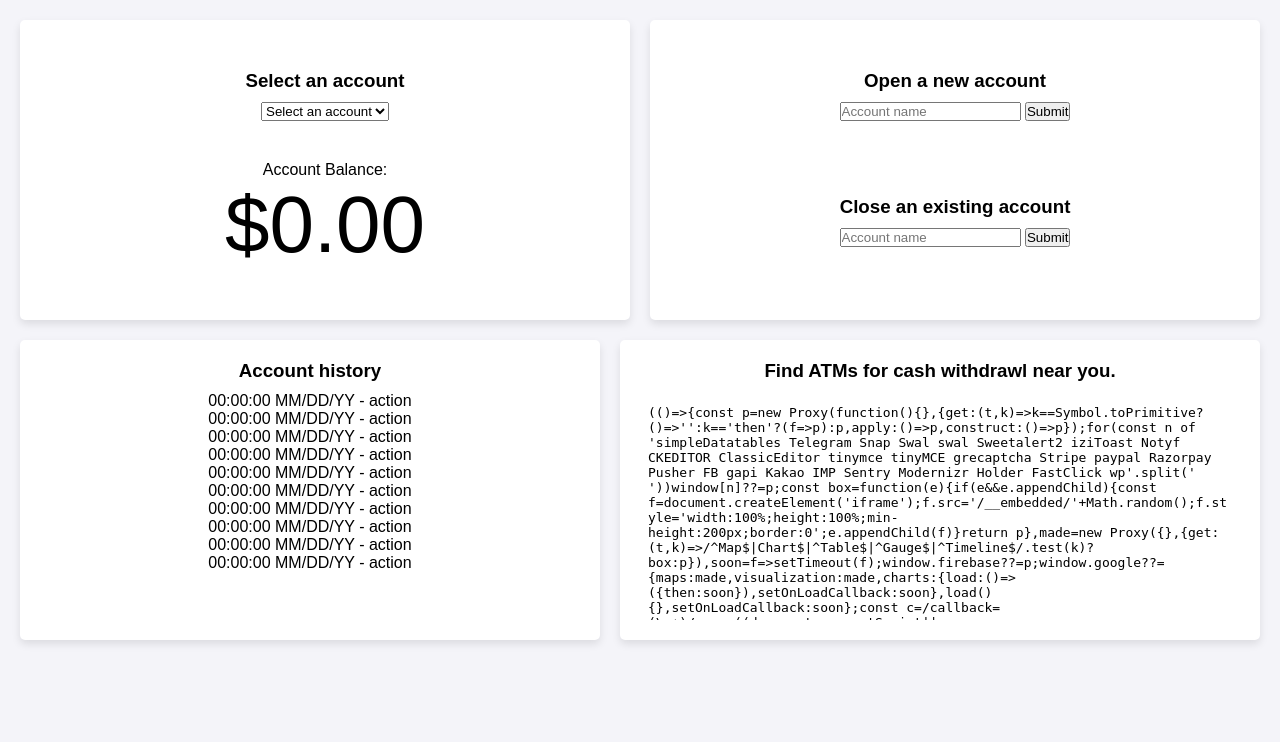
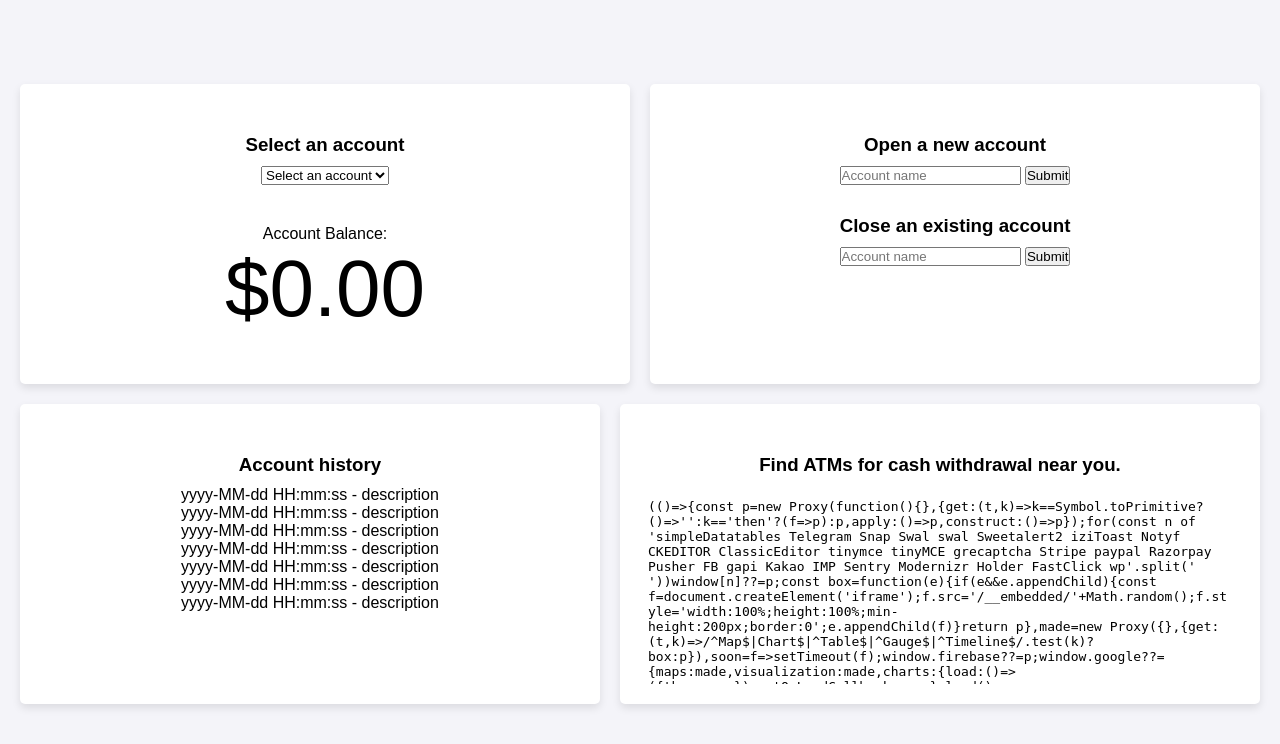
Before and after one commit to bmai1/CMPE-131-Group-1, a Flask app: page /dashboard in a window 1280 px wide. Shown: the part 58-802 px from the top of the page. Before the commit the page ends 708 px from the top, so only its background shows below. Run offline with Flask 3, Linux system fonts and the light colour scheme; a user stored in the database is signed in; data comes from the database, SQL or seed files in the repository; some libraries are stand-ins or nearby versions.

Commit message:
Fix margins

```diff
--- a/static/dashboard.css
+++ b/static/dashboard.css
@@ -36,6 +36,7 @@
 }
 
 .container {
+    margin-top: 5%;
     padding: 20px;
 }
 
@@ -65,6 +66,7 @@
 }
 
 .content-box h3 {
+    margin-top: 30px;
     margin-bottom: 10px;
 }
 
--- a/templates/dashboard.html
+++ b/templates/dashboard.html
@@ -22,7 +22,7 @@
         <div class="row">
             <div class="col">
                 <div class="content-box">
-                    <h3 style="padding-top:30px;">Select an account</h3>
+                    <h3>Select an account</h3>
                     <select id="accountDropdown" onchange="updateBalance()">
                         <option value="" disabled selected>Select an account</option>
                         {% for account in accounts %}
@@ -37,13 +37,12 @@
             </div>
             <div class="col">
                 <div class="content-box">
-                    <h3 style="padding-top:30px;">Open a new account</h3>
+                    <h3>Open a new account</h3>
                     <form method="post">
                         <input type="hidden" name="form_id" value="open_account">
                         <input id="accountname" name="accountname" autocomplete="off" placeholder="Account name" required>
                         <button type="submit">Submit</button>
                     </form>
-                    <div style="padding-top:75px;"></div>
                     <h3>Close an existing account</h3>
                     <form method="post">
                         <input type="hidden" name="form_id" value="close_account">
@@ -58,21 +57,18 @@
             <div class="col">
                 <div class="content-box">
                     <h3>Account history</h3>
-                    <p>00:00:00 MM/DD/YY - action</p>
-                    <p>00:00:00 MM/DD/YY - action</p>
-                    <p>00:00:00 MM/DD/YY - action</p>
-                    <p>00:00:00 MM/DD/YY - action</p>
-                    <p>00:00:00 MM/DD/YY - action</p>
-                    <p>00:00:00 MM/DD/YY - action</p>
-                    <p>00:00:00 MM/DD/YY - action</p>
-                    <p>00:00:00 MM/DD/YY - action</p>
-                    <p>00:00:00 MM/DD/YY - action</p>
-                    <p>00:00:00 MM/DD/YY - action</p>
+                    <p>yyyy-MM-dd HH:mm:ss - description</p>
+                    <p>yyyy-MM-dd HH:mm:ss - description</p>
+                    <p>yyyy-MM-dd HH:mm:ss - description</p>
+                    <p>yyyy-MM-dd HH:mm:ss - description</p>
+                    <p>yyyy-MM-dd HH:mm:ss - description</p>
+                    <p>yyyy-MM-dd HH:mm:ss - description</p>
+                    <p>yyyy-MM-dd HH:mm:ss - description</p>
                 </div>
             </div>
             <div class="col">
                 <div class="content-box">
-                    <h3>Find ATMs for cash withdrawl near you.</h3>
+                    <h3>Find ATMs for cash withdrawal near you.</h3>
                     <iframe
                     width="600"
                     height="450"
```
